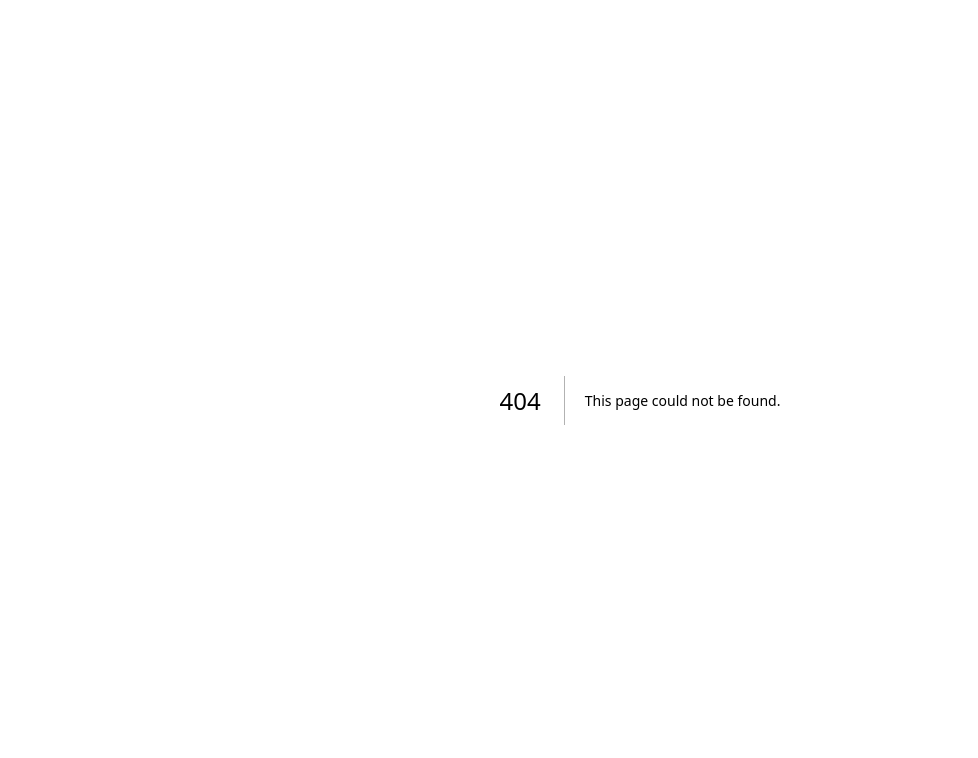
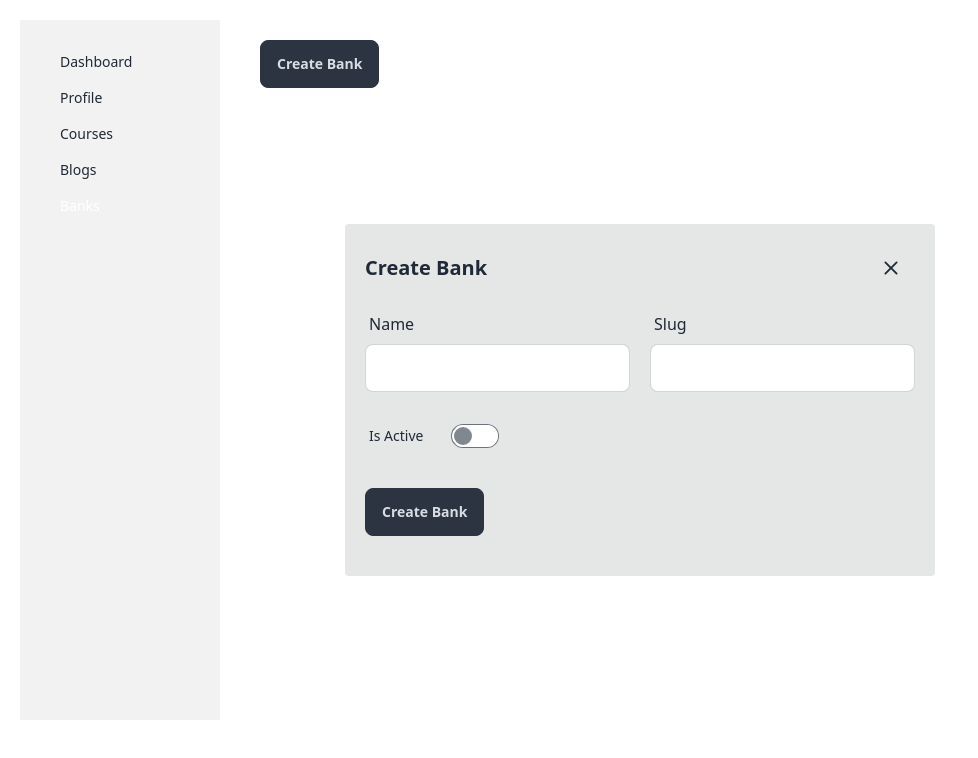
Before and after one commit to hosein-ladmakhi/toplearn-next, a Next.js app: page /dashboard/banks in a window 1280 px wide. Before the commit this address had no page. Shown: the top 758 px of the page, without its empty margins (0-978 px from the left). Built offline with nearby package versions, Linux system fonts and the light colour scheme.

Commit message:
create bank form

```diff
--- a/package.json
+++ b/package.json
@@ -21,7 +21,6 @@
     "next": "13.5.4",
     "postcss": "8.4.31",
     "react": "18.2.0",
-    "react-chartjs-2": "^5.2.0",
     "react-dom": "18.2.0",
     "react-hook-form": "^7.47.0",
     "react-icons": "^4.11.0",
--- /dev/null
+++ b/src/app/dashboard/banks/page.tsx
@@ -0,0 +1,11 @@
+import BanksList from '@/components/banks/BanksList';
+import CreateBankForm from '@/components/banks/CreateBankForm';
+
+export default function BanksPage() {
+  return (
+    <div>
+      <CreateBankForm />
+      <BanksList />
+    </div>
+  );
+}
--- a/src/app/dashboard/layout.tsx
+++ b/src/app/dashboard/layout.tsx
@@ -16,7 +16,7 @@ export default function RootDashboardLayout({ children }: IProps) {
   const [isMobileDrawerOpen, setMobileDrawerOpen] = useState<boolean>(false);
 
   return (
-    <div className="p-5 w-full" style={{ height }}>
+    <div className="p-5 w-full pb-20" style={{ height }}>
       {platform === 'mobile' && (
         <MobileHeader onOpenDrawer={() => setMobileDrawerOpen(true)} />
       )}
@@ -31,7 +31,9 @@ export default function RootDashboardLayout({ children }: IProps) {
             onClose={() => setMobileDrawerOpen(false)}
           />
         </div>
-        <div className="h-full md:w-10/12 w-full">{children}</div>
+        <div className="h-full md:w-10/12 w-full overflow-auto scroll-smooth">
+          {children}
+        </div>
       </div>
     </div>
   );
--- a/src/app/dashboard/page.tsx
+++ b/src/app/dashboard/page.tsx
@@ -1,75 +1,3 @@
-'use client';
-
-import React from 'react';
-import {
-  Chart as ChartJS,
-  CategoryScale,
-  LinearScale,
-  BarElement,
-  Tooltip,
-} from 'chart.js';
-import { Bar } from 'react-chartjs-2';
-
-ChartJS.register(CategoryScale, LinearScale, BarElement, Tooltip);
-
-const desktopOptions = {
-  responsive: true,
-  plugins: {
-    legend: {
-      position: 'top' as const,
-    },
-    title: {
-      display: true,
-      text: 'Chart.js Bar Chart',
-    },
-  },
-};
-
-export const mobileOptions = {
-  indexAxis: 'y' as const,
-  elements: {
-    bar: {
-      borderWidth: 2,
-    },
-  },
-  responsive: true,
-  plugins: {
-    legend: {
-      position: 'right' as const,
-    },
-    title: {
-      display: true,
-      text: 'Chart.js Horizontal Bar Chart',
-    },
-  },
-};
-
-const labels = [
-  'January',
-  'February',
-  'March',
-  'April',
-  'May',
-  'June',
-  'July',
-  'August',
-  'September',
-  'October',
-  'November',
-  'December',
-];
-
-export const data = {
-  labels,
-  datasets: [
-    {
-      label: 'Dataset 1',
-      data: labels.map((_, i) => i * 100000000000),
-      backgroundColor: 'rgba(255, 99, 132, 0.5)',
-    },
-  ],
-};
-
 export default function DashboardPage() {
-  return <Bar height={500} options={mobileOptions} data={data} />;
+  return <p>salam</p>;
 }
--- a/src/common/Drawer.tsx
+++ b/src/common/Drawer.tsx
@@ -21,6 +21,10 @@ const items = [
     href: '/dashboard/blogs',
     text: 'Blogs',
   },
+  {
+    href: '/dashboard/banks',
+    text: 'Banks',
+  },
 ];
 
 interface IProps {
@@ -31,7 +35,7 @@ interface IProps {
 export default function Drawer({ onClose, platform }: IProps) {
   const pathname = usePathname();
   return (
-    <div className="p-4 h-full w-full bg-base-200 relative">
+    <div className="p-4 h-full w-full bg-base-200 z-50 relative">
       {platform === 'mobile' && (
         <Button onClick={onClose} options="w-full">
           Close Button
--- /dev/null
+++ b/src/common/Modal.tsx
@@ -0,0 +1,27 @@
+import { ReactNode } from 'react';
+import Typography from './Typography';
+import { BsX } from 'react-icons/bs';
+
+interface IProps {
+  children: ReactNode;
+  cardClasses: string;
+  title: string;
+  open: boolean;
+  onClose: () => void;
+}
+
+export default function Modal({ children, cardClasses, title }: IProps) {
+  return (
+    <div className="flex justify-center items-center z-50 absolute top-0 left-0 h-full w-full">
+      <div className={cardClasses}>
+        <div className="flex justify-between items-center">
+          <Typography variant="h1">{title}</Typography>
+          <div className="flex justify-center items-center h-12 w-12 cursor-pointer rounded-full">
+            <BsX fontSize={30} />
+          </div>
+        </div>
+        {children}
+      </div>
+    </div>
+  );
+}
--- /dev/null
+++ b/src/common/Toggle.tsx
@@ -0,0 +1,24 @@
+import { IReactHookFormController } from '@/types/common';
+import { Controller } from 'react-hook-form';
+
+interface IProps {
+  label: string;
+  name: string;
+  control?: any;
+}
+
+export default function Toggle({ label, name, control }: IProps) {
+  const print = ({ field }: Partial<IReactHookFormController>) => {
+    return (
+      <div className="my-3 w-3/12 form-control cursor-pointer">
+        <label className="label">
+          <span className="label-text">{label}</span>
+          <input {...field} type="checkbox" className="toggle toggle-info" />
+        </label>
+      </div>
+    );
+  };
+
+  if (!control) return print({});
+  return <Controller name={name} control={control} render={print} />;
+}
--- /dev/null
+++ b/src/components/banks/BanksList.tsx
@@ -0,0 +1,11 @@
+'use client';
+
+import Button from '@/common/Button';
+
+export default function BanksList() {
+  return (
+    <>
+      <Button>Create Bank</Button>
+    </>
+  );
+}
--- /dev/null
+++ b/src/components/banks/CreateBankForm.tsx
@@ -0,0 +1,25 @@
+'use client';
+
+import Button from '@/common/Button';
+import InputField from '@/common/InputField';
+import Modal from '@/common/Modal';
+import Toggle from '@/common/Toggle';
+
+export default function CreateBankForm() {
+  return (
+    <Modal title="Create Bank" cardClasses="bg-base-300 p-5 rounded">
+      <form>
+        <div className="flex justify-start items-center gap-5">
+          <div className="w-full">
+            <InputField inputType="text" name="title" label="Name" />
+          </div>
+          <div className="w-full">
+            <InputField inputType="text" name="slug" label="Slug" />
+          </div>
+        </div>
+        <Toggle name="isActive" label="Is Active" />
+        <Button options="my-0 mt-5">Create Bank</Button>
+      </form>
+    </Modal>
+  );
+}
```
Also changed, not shown: src/common/InputField.tsx (+1 -7 lines), 1 other file (tests, documents, lock files or other folders).
